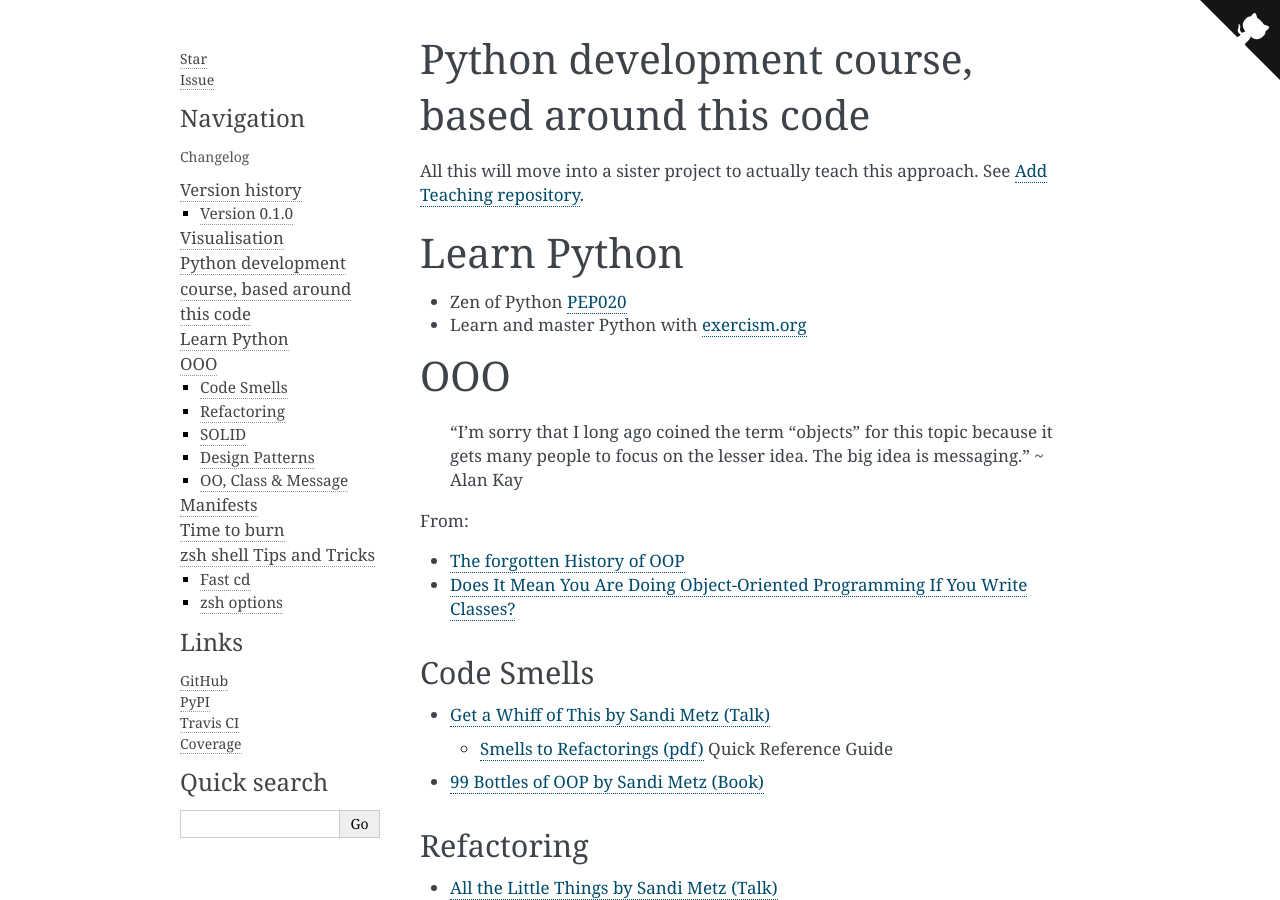
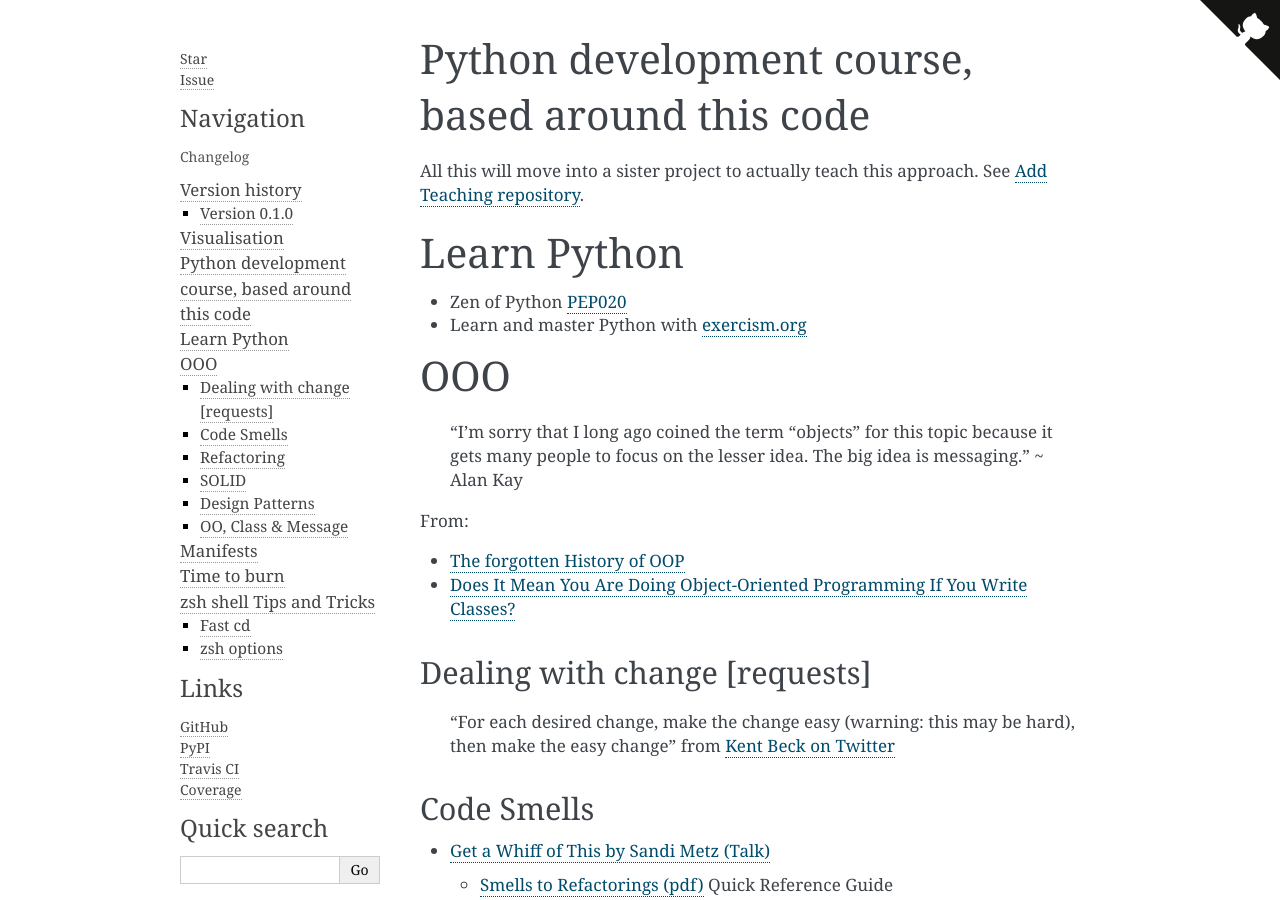
Before and after one commit to cruisen/cli-calc, a Sphinx documentation site: the page built from docs/extras/teaching.md, in a window 1280 px wide and 900 px high. Built offline with Sphinx 7.4.7, drawn with Linux system fonts in a browser that asks for light colours.

Commit message:
adds Dealing with change

```diff
--- a/docs/extras/teaching.md
+++ b/docs/extras/teaching.md
@@ -14,6 +14,10 @@ All this will move into a sister project to actually teach this approach. See [A
 From:
 * [The forgotten History of OOP](https://medium.com/javascript-scene/the-forgotten-history-of-oop-88d71b9b2d9f)
 * [Does It Mean You Are Doing Object-Oriented Programming If You Write Classes?](https://igorfil.com/posts/oop-meaning/)
+
+## Dealing with change [requests]
+>"For each desired change, make the change easy (warning: this may be hard), then make the easy change"
+from [Kent Beck on Twitter](https://twitter.com/KentBeck/status/250733358307500032?ref_src=twsrc%5Etfw%7Ctwcamp%5Etweetembed%7Ctwterm%5E250733358307500032%7Ctwgr%5E%7Ctwcon%5Es1_&ref_url=https%3A%2F%2Fmokacoding.com%2Fblog%2Fhow-to-choose-what-to-refactor%2F)
 
 ## Code Smells
 * [Get a Whiff of This by Sandi Metz (Talk)](https://www.youtube.com/watch?v=PJjHfa5yxlU)
```
